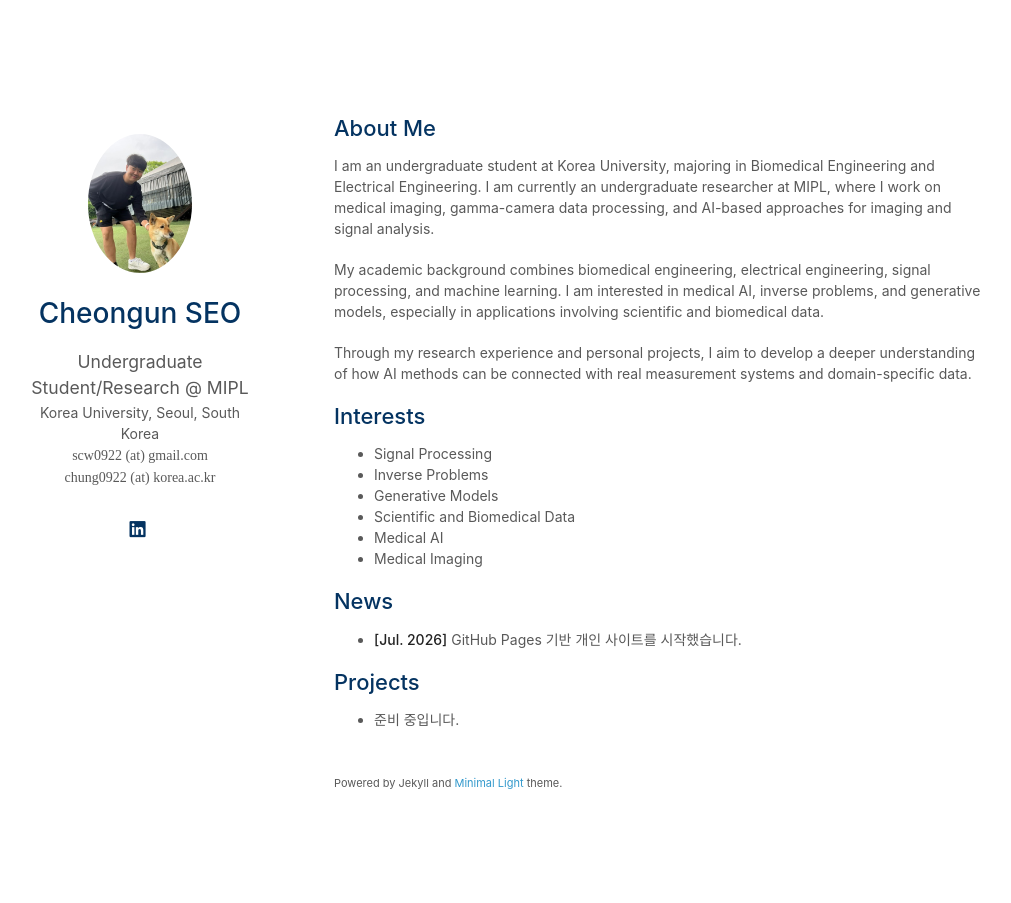
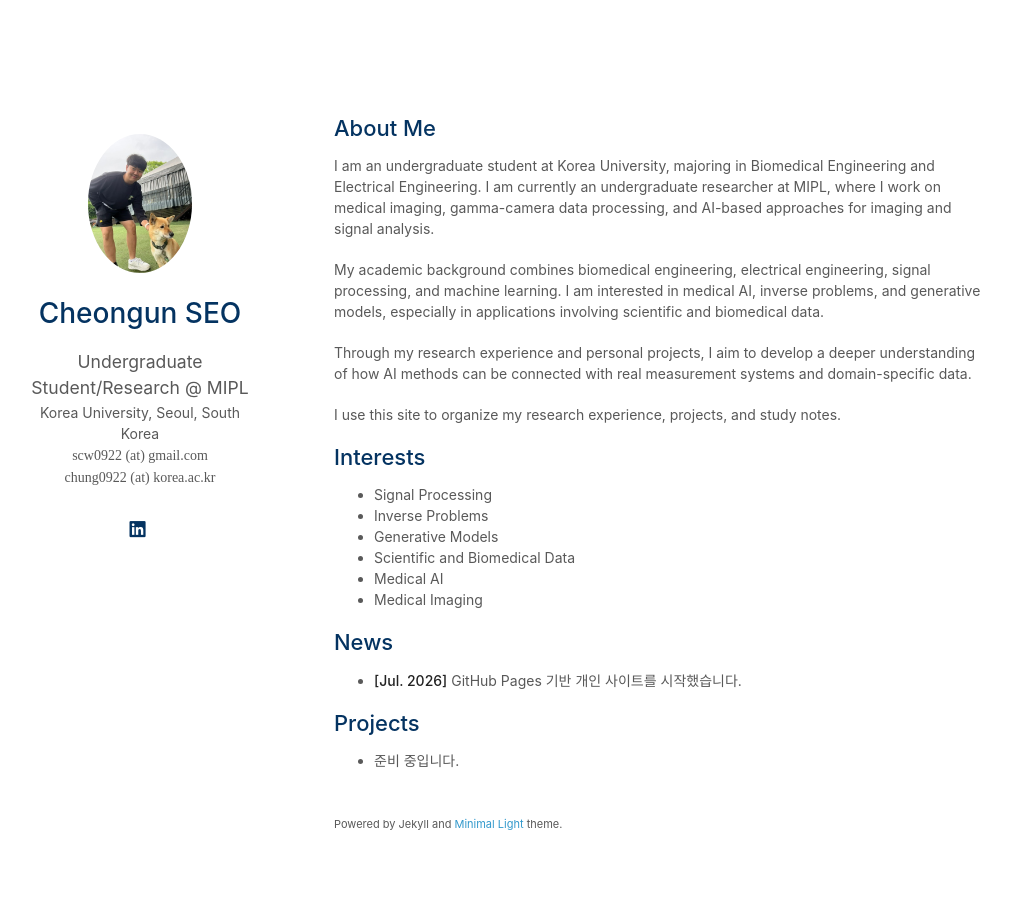
Before and after one commit to SeoCheongun/blog, a Jekyll site: the page built from index.md, in a window 1280 px wide. Shown: the whole page, without its empty margins (136-1147 px from the left). Built offline with Jekyll 4.4.1, drawn with Linux system fonts in a browser that asks for light colours; a style sheet for code colours, icons or effects is not loaded; our own code applies the rules of GitHub Pages for plain Markdown files.

Commit message:
Add site purpose to about section

```diff
--- a/index.md
+++ b/index.md
@@ -9,6 +9,8 @@ I am an undergraduate student at Korea University, majoring in Biomedical Engine
 My academic background combines biomedical engineering, electrical engineering, signal processing, and machine learning. I am interested in medical AI, inverse problems, and generative models, especially in applications involving scientific and biomedical data.
 
 Through my research experience and personal projects, I aim to develop a deeper understanding of how AI methods can be connected with real measurement systems and domain-specific data.
+
+I use this site to organize my research experience, projects, and study notes.
 
 ## Interests
 
```
